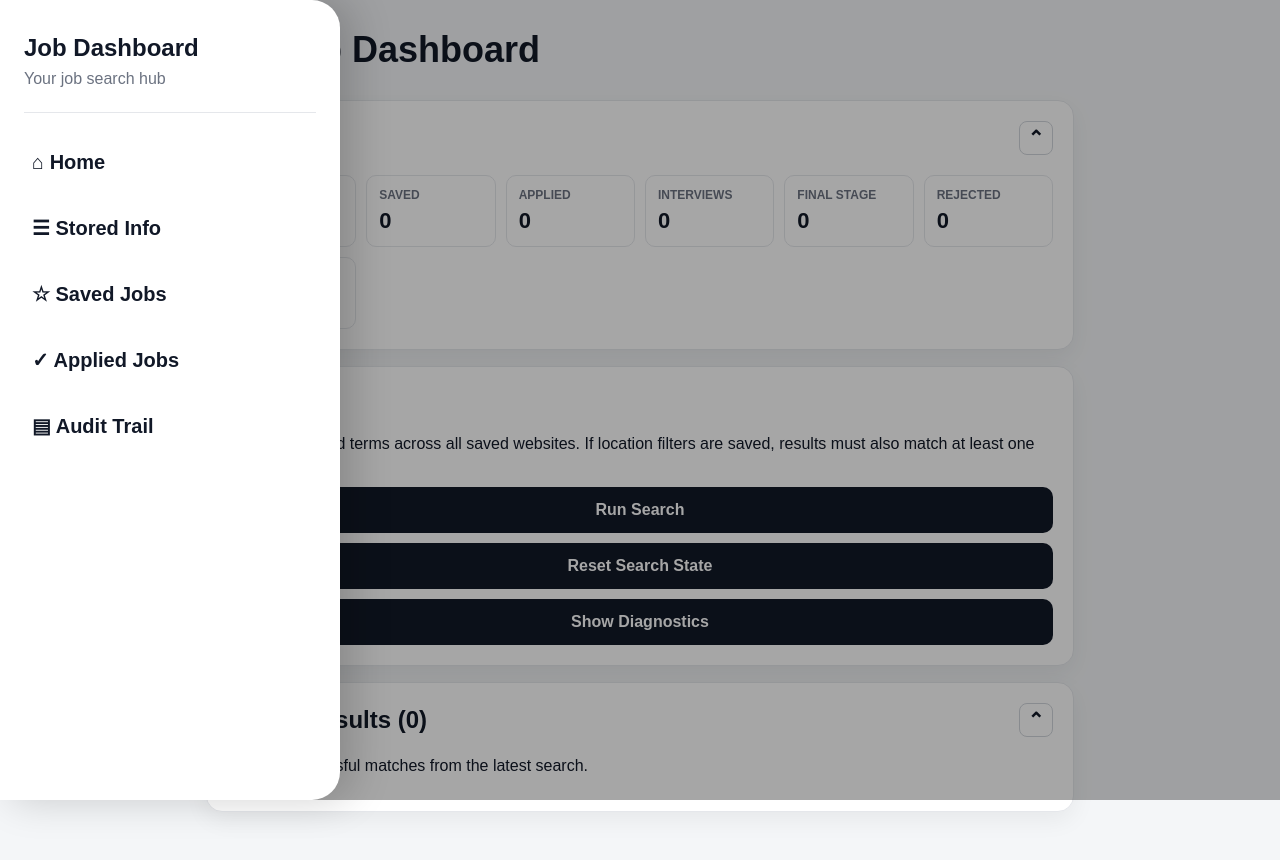
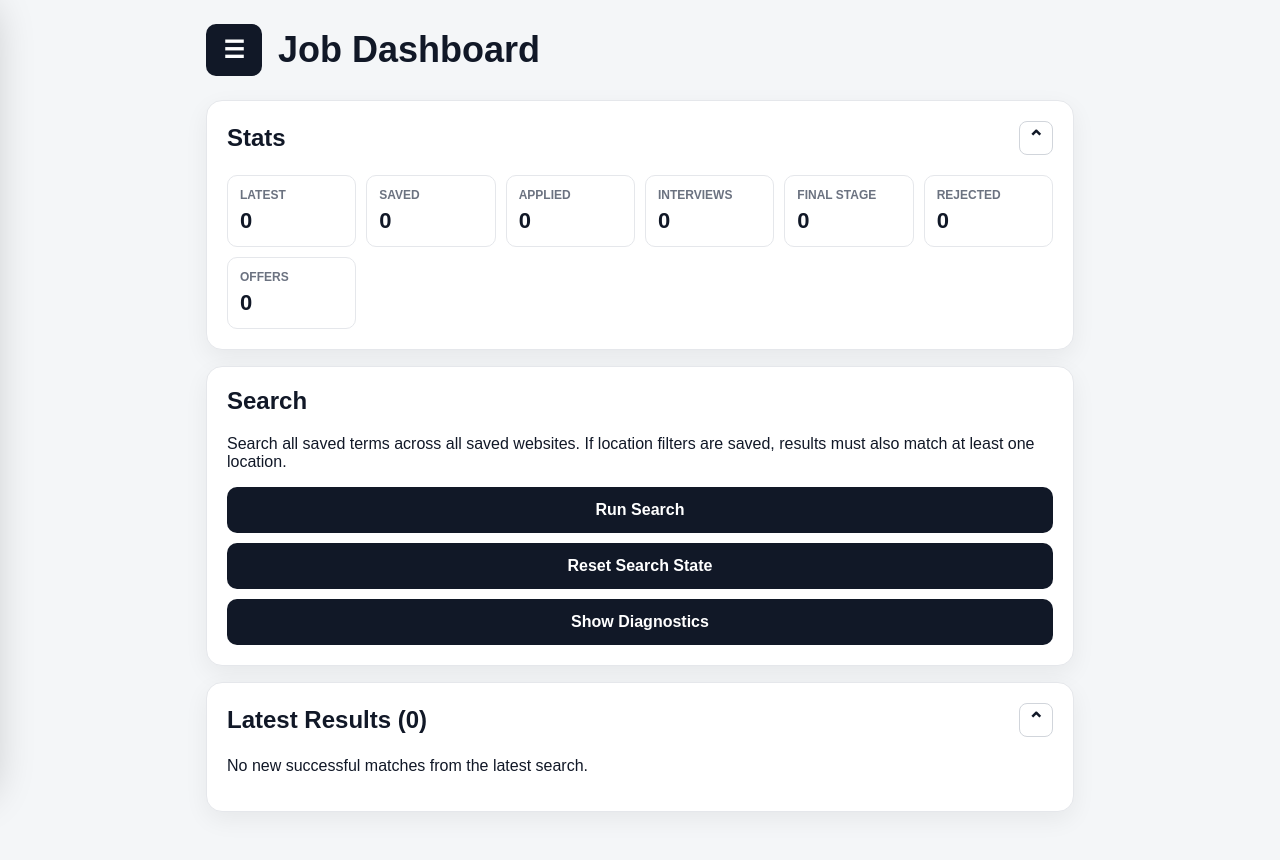
Before and after one commit to dcast-gif/Job-Watcher, a Next.js app: page / in a window 1280 px wide. Shown: the top 860 px of the page. Built offline with nearby package versions, Linux system fonts and the light colour scheme.

Commit message:
Update globals.css

```diff
--- a/app/globals.css
+++ b/app/globals.css
@@ -454,3 +454,41 @@ select {
     background: #1e293b;
   }
 }
+.menuOverlay {
+  position: fixed;
+  inset: 0;
+  background: rgba(0, 0, 0, 0);
+  z-index: 50;
+  opacity: 0;
+  pointer-events: none;
+  transition: opacity 220ms ease, background 220ms ease;
+}
+
+.menuOverlayOpen {
+  opacity: 1;
+  pointer-events: auto;
+  background: rgba(0, 0, 0, 0.35);
+}
+
+.sideDrawer {
+  position: fixed;
+  top: 0;
+  left: 0;
+  width: 78%;
+  max-width: 340px;
+  height: 100vh;
+  background: white;
+  z-index: 60;
+  padding: 34px 24px;
+  box-shadow: 12px 0 40px rgba(0, 0, 0, 0.18);
+  border-radius: 0 28px 28px 0;
+  display: flex;
+  flex-direction: column;
+  gap: 14px;
+  transform: translateX(-105%);
+  transition: transform 260ms ease;
+}
+
+.sideDrawerOpen {
+  transform: translateX(0);
+}
```
